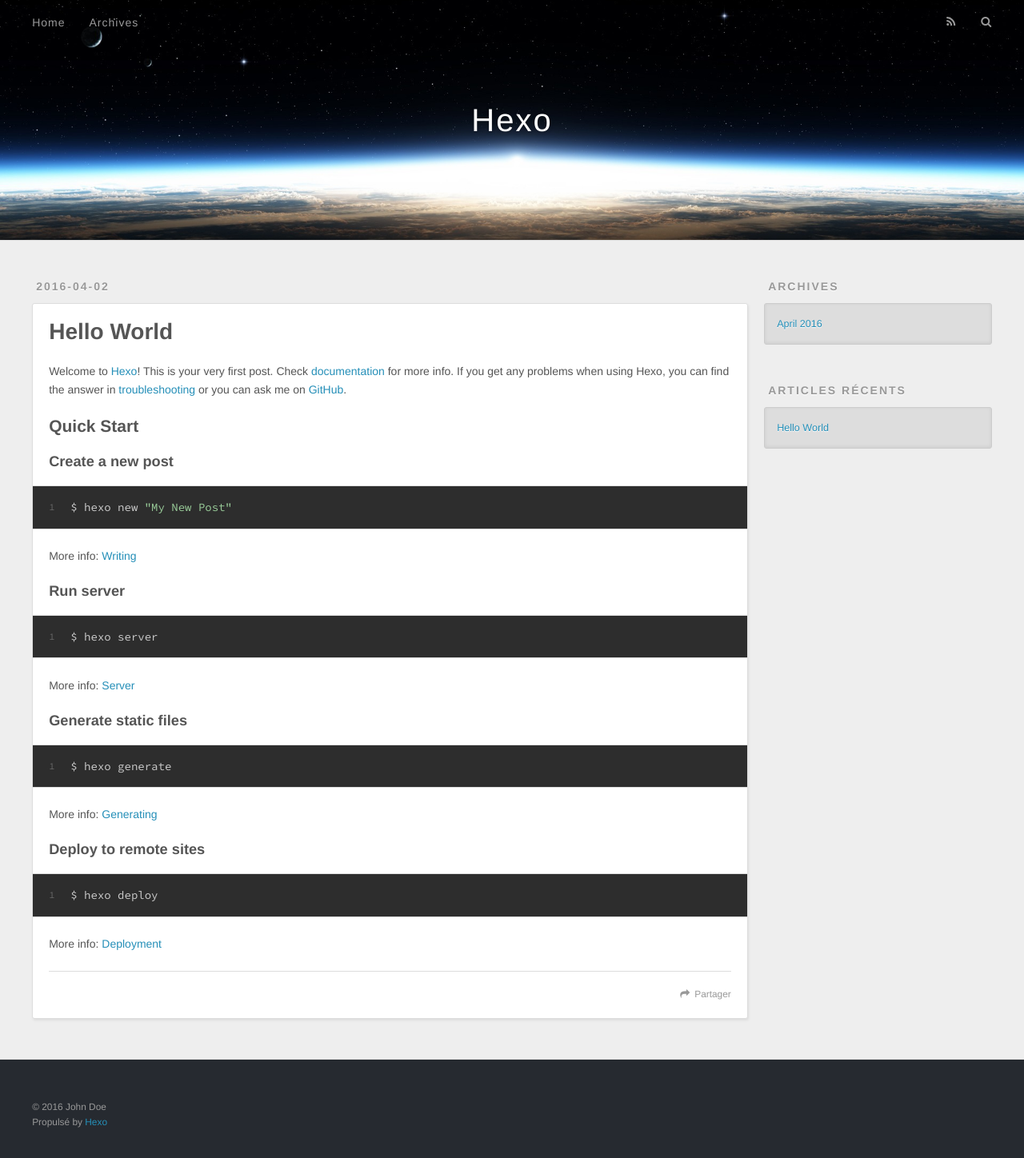
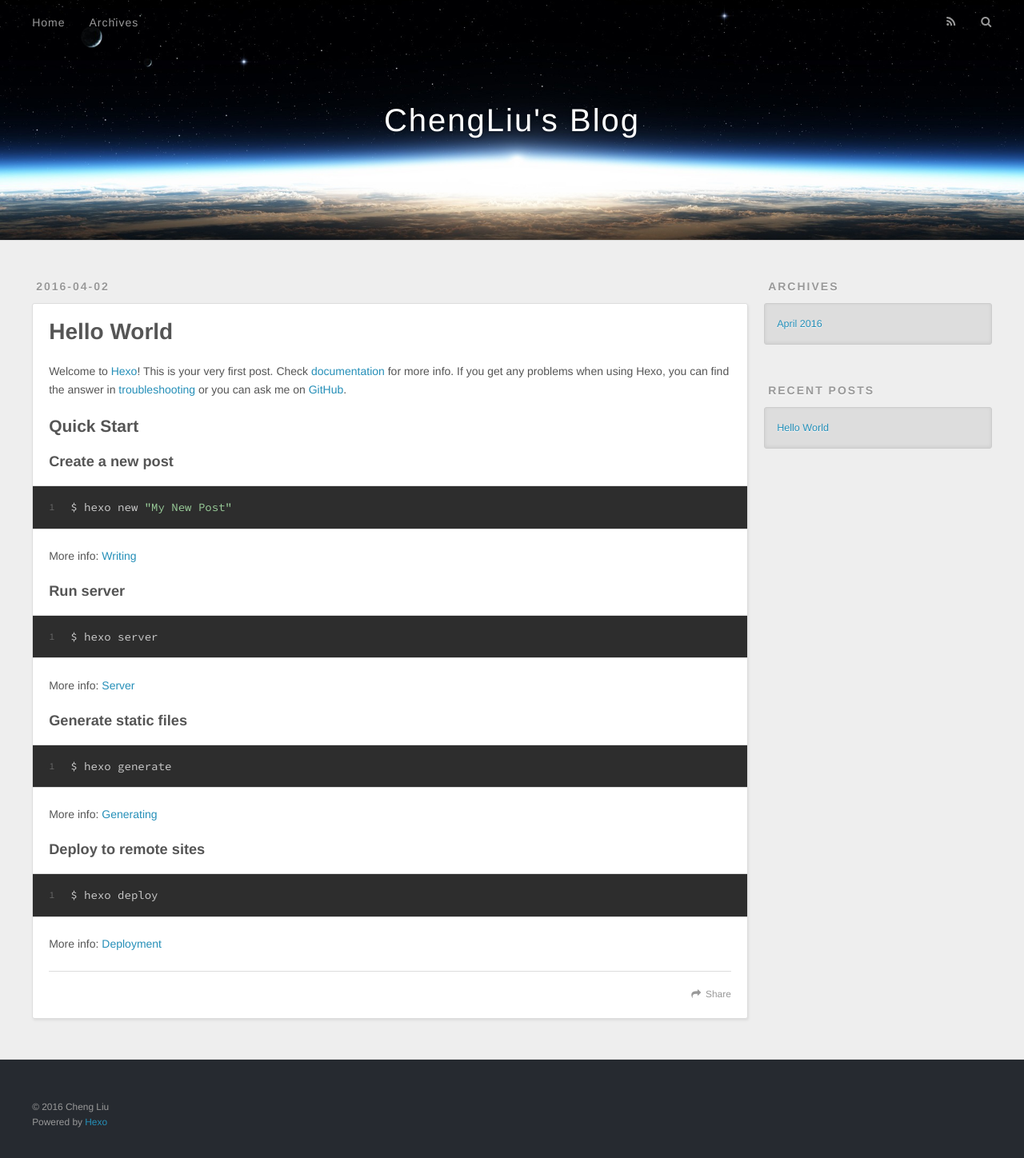
Before and after one commit to ClickSmile/ClickSmile.github.io, a plain HTML site: page index.html in a window 1280 px wide. Shown: the whole page at 80% size. Drawn offline with nearby package versions, Linux system fonts and the light colour scheme.

Commit message:
Site updated: 2016-04-02 15:15:52

```diff
--- a/index.html
+++ b/index.html
@@ -3,19 +3,19 @@
 <head>
   <meta charset="utf-8">
 
-  <title>Hexo</title>
+  <title>ChengLiu&#39;s Blog</title>
   <meta name="viewport" content="width=device-width, initial-scale=1, maximum-scale=1">
   <meta name="description">
 <meta property="og:type" content="website">
-<meta property="og:title" content="Hexo">
-<meta property="og:url" content="http://yoursite.com/index.html">
-<meta property="og:site_name" content="Hexo">
+<meta property="og:title" content="ChengLiu's Blog">
+<meta property="og:url" content="chengliustduio.com/index.html">
+<meta property="og:site_name" content="ChengLiu's Blog">
 <meta property="og:description">
 <meta name="twitter:card" content="summary">
-<meta name="twitter:title" content="Hexo">
+<meta name="twitter:title" content="ChengLiu's Blog">
 <meta name="twitter:description">
 
-    <link rel="alternate" href="/atom.xml" title="Hexo" type="application/atom+xml">
+    <link rel="alternate" href="/atom.xml" title="ChengLiu&#39;s Blog" type="application/atom+xml">
 
 
     <link rel="icon" href="/favicon.png">
@@ -36,7 +36,7 @@
   <div id="header-outer" class="outer">
     <div id="header-title" class="inner">
       <h1 id="logo-wrap">
-        <a href="/" id="logo">Hexo</a>
+        <a href="/" id="logo">ChengLiu&#39;s Blog</a>
       </h1>
 
     </div>
@@ -51,12 +51,12 @@
       </nav>
       <nav id="sub-nav">
 
-          <a id="nav-rss-link" class="nav-icon" href="/atom.xml" title="Flux RSS"></a>
+          <a id="nav-rss-link" class="nav-icon" href="/atom.xml" title="RSS Feed"></a>
 
-        <a id="nav-search-btn" class="nav-icon" title="Rechercher"></a>
+        <a id="nav-search-btn" class="nav-icon" title="Search"></a>
       </nav>
       <div id="search-form-wrap">
-        <form action="//google.com/search" method="get" accept-charset="UTF-8" class="search-form"><input type="search" name="q" results="0" class="search-form-input" placeholder="Search"><button type="submit" class="search-form-submit">&#xF002;</button><input type="hidden" name="sitesearch" value="http://yoursite.com"></form>
+        <form action="//google.com/search" method="get" accept-charset="UTF-8" class="search-form"><input type="search" name="q" results="0" class="search-form-input" placeholder="Search"><button type="submit" class="search-form-submit">&#xF002;</button><input type="hidden" name="sitesearch" value="chengliustduio.com"></form>
       </div>
     </div>
   </div>
@@ -99,7 +99,7 @@
 
     </div>
     <footer class="article-footer">
-      <a data-url="http://yoursite.com/2016/04/02/hello-world/" data-id="cimji2vwm0000sqvuixtlhv7l" class="article-share-link">Partager</a>
+      <a data-url="chengliustduio.com/2016/04/02/hello-world/" data-id="cimjiqjus0000d9vudam9jtbn" class="article-share-link">Share</a>
 
 
     </footer>
@@ -134,7 +134,7 @@
 
 
   <div class="widget-wrap">
-    <h3 class="widget-title">Articles récents</h3>
+    <h3 class="widget-title">Recent Posts</h3>
     <div class="widget">
       <ul>
 
@@ -154,8 +154,8 @@
 
   <div class="outer">
     <div id="footer-info" class="inner">
-      &copy; 2016 John Doe<br>
-      Propulsé by <a href="http://hexo.io/" target="_blank">Hexo</a>
+      &copy; 2016 Cheng Liu<br>
+      Powered by <a href="http://hexo.io/" target="_blank">Hexo</a>
     </div>
   </div>
 </footer>
```
Also changed, not shown: 2016/04/02/hello-world/index.html (+12 -12 lines), archives/2016/04/index.html (+13 -13 lines), archives/2016/index.html (+13 -13 lines), archives/index.html (+13 -13 lines).
